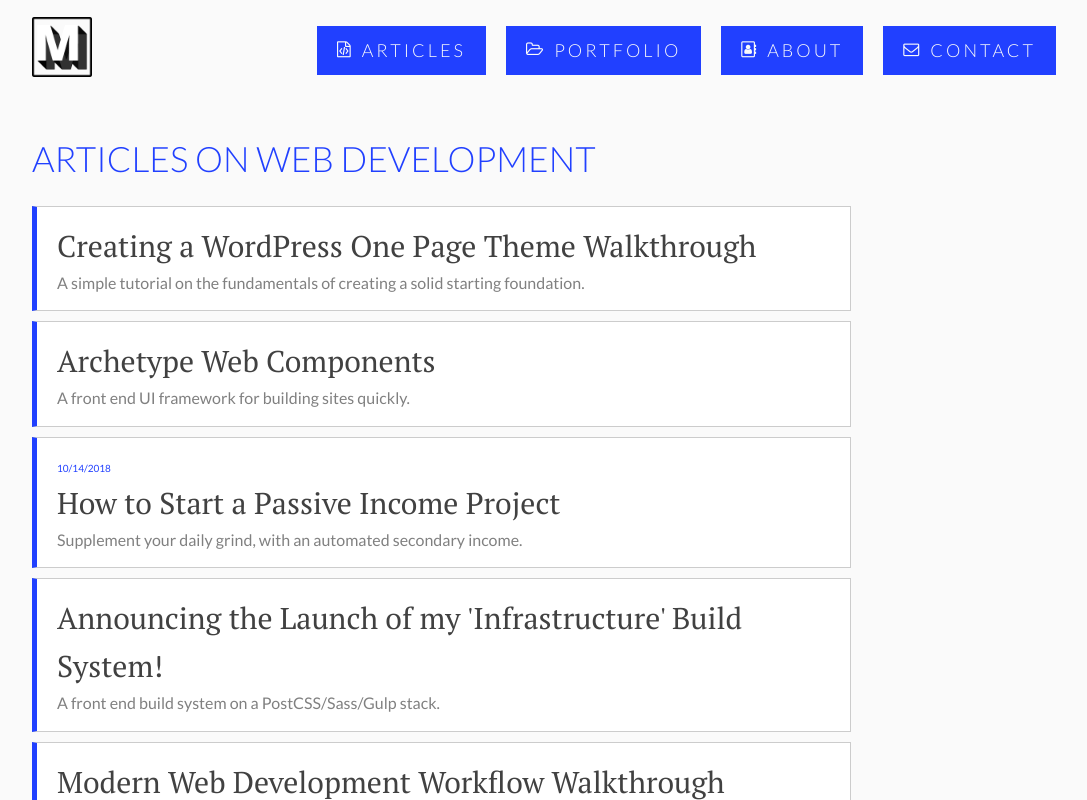
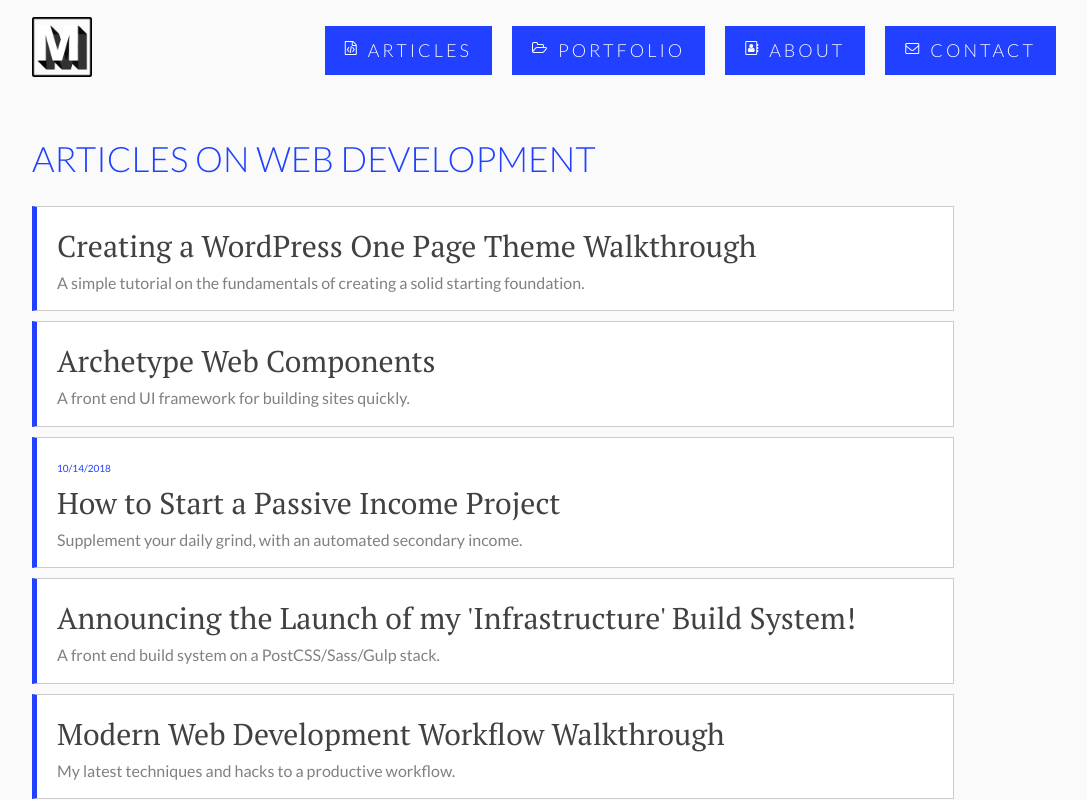
Before and after one commit to Mohamed-M/mohamed-m.ca, a React (Create React App) app: page /articles in a window 1280 px wide. Shown: the top 800 px of the page, without its empty margins (96-1183 px from the left). Built offline with nearby package versions, Linux system fonts and the light colour scheme.

Commit message:
mobile web fixes

```diff
--- a/src/App.scss
+++ b/src/App.scss
@@ -11,7 +11,7 @@
   background-color: rgba(0, 0, 0, 0.8);
   border: 1px solid #fff;
 
-  @media #{$medium} {
+  @media #{$x-large} {
     margin: 10rem auto 0rem;
     padding: 4.8rem 2.4rem;
     max-width: 60%;
--- a/src/components/layout/Header.scss
+++ b/src/components/layout/Header.scss
@@ -6,13 +6,15 @@
   justify-content: space-between;
   align-items: center;
 
-  padding: 1rem 0;
+  padding: 1rem 20px;
 
   max-width: 1024px;
   margin: 0 auto;
 
-  @media #{$medium} {
+  @media #{$x-large} {
     flex-flow: row nowrap;
+    padding-left: 0;
+    padding-right: 0;
   }
 }
 
@@ -31,7 +33,7 @@
 
   list-style-type: none;
 
-  @media #{$medium} {
+  @media #{$x-large} {
     flex-flow: row nowrap;
   }
 }
@@ -52,6 +54,17 @@
 
   transition: all 0.2s ease-in;
 
+  @media #{$x-large} {
+    margin: 0 0 0 2rem;
+    font-size: 1.8rem;
+
+    span { font-size: 1.6rem; }
+
+    &:hover {
+      box-shadow: inset 0 0 0 .2rem #fff;
+    }
+  }
+
   li {
     display: flex;
   }
@@ -63,15 +76,4 @@
     order: -1;
     margin-right: 8px;
   }
-
-  @media #{$large} {
-    margin: 0 0 0 2rem;
-    font-size: 1.8rem;
-
-    span { font-size: 1.6rem; }
-
-    &:hover {
-      box-shadow: inset 0 0 0 .2rem #fff;
-    }
-  }
 }
--- a/src/components/pages/About.scss
+++ b/src/components/pages/About.scss
@@ -73,7 +73,11 @@
 
 .abilities {
   margin: 1.5em 0;
-  padding: 0;
+  padding-left: 20px;
+
+  @media #{$x-large} {
+    padding: 0;
+  }
 
   li {
     margin-bottom: 0.5em;
--- a/src/components/pages/Articles.scss
+++ b/src/components/pages/Articles.scss
@@ -3,6 +3,11 @@
 .articles {
   max-width: 1024px;
   margin: 0 auto;
+  padding: 0 20px;
+
+  @media #{$x-large} {
+    padding: 0;
+  }
 }
 
 .articles h2 {
@@ -13,7 +18,7 @@
   font-size: 2.5rem;
   text-align: center;
 
-  @media #{$medium} {
+  @media #{$x-large} {
     font-size: 3.5rem;
     text-align: left;
   }
@@ -34,10 +39,10 @@
   transition: all .2s ease-in-out;
 
   @media #{$medium} {
-    max-width: 80%;
+    max-width: 90%;
 
     &:hover {
-      max-width: 90%;
+      max-width: 100%;
       border-color: $navy-blue;
 
       h3 {
@@ -58,7 +63,7 @@
 
   transition: all .2s ease-in-out;
 
-  @media #{$medium} {
+  @media #{$x-large} {
     font-size: 3rem;
   }
 }
--- a/src/components/pages/Contact.scss
+++ b/src/components/pages/Contact.scss
@@ -15,13 +15,24 @@
   text-transform: uppercase;
   font-size: 3.5rem;
   text-align: center;
+
+  @media #{$x-large} {
+    text-align: left;
+  }
 }
 
 .contact-page h3 {
   font-size: 2rem;
 }
 
-.contact-wrapper { border: 1px solid $navy-blue; }
+.contact-wrapper {
+  border: 1px solid $navy-blue;
+  margin: 0 20px;
+
+  @media #{$x-large} {
+    margin: 0;
+  }
+}
 
 .contact-wrapper > * { padding: 1rem; }
 
@@ -56,17 +67,5 @@
 .contact-info h3 {
   text-align: left;
   color: #fff;
+  margin: 0;
 }
-
-@media #{$medium} {
-
-  .contact-title { text-align: left; }
-
-  .contact-wrapper > * { padding: 2rem; }
-
-  .contact-form h3,
-  .contact-form p,
-  .contact-form ul {
-    text-align: left;
-  }
-}
--- a/src/components/pages/Portfolio.scss
+++ b/src/components/pages/Portfolio.scss
@@ -3,6 +3,11 @@
 .portfolio {
   max-width: 1024px;
   margin: 0 auto;
+  padding: 0 20px;
+
+  @media #{$x-large} {
+    padding: 0;
+  }
 }
 
 .portfolio h2 {
--- a/src/index.scss
+++ /dev/null
@@ -1,30 +0,0 @@
-$font-main: Lato, sans-serif;
-$font-secondary: 'PT Serif', serif;
-
-$font-weight-light: 300;
-$font-weight-normal: 400;
-$font-weight-bold: 700;
-$font-weight-black: 900;
-
-$navy-blue: #2140ff;
-$deep-orange-a400: #ff3d00;
-$blue-gray-600: #546e7a;
-$blue-gray-300: #90a4ae;
-$eggshell-white: #fafafa;
-
-$color-main: $navy-blue;
-$color-accent: $deep-orange-a400;
-$color-background: $eggshell-white;
-$color-headings: $blue-gray-600;
-$color-paragraphs: $blue-gray-300;
-
-$small: "screen and (min-width: 30rem)"; // 480px
-$medium: "screen and (min-width: 48rem)";// 768px
-$large: "screen and (min-width: 62rem)"; // 992px
-$x-large: "screen and (min-width: 64.85rem)"; // 1038px
-
-
-$spacing-default: 3rem;
-
-$container-default-width: 90%;
-$container-max-width: 120rem; // 1920px
```
